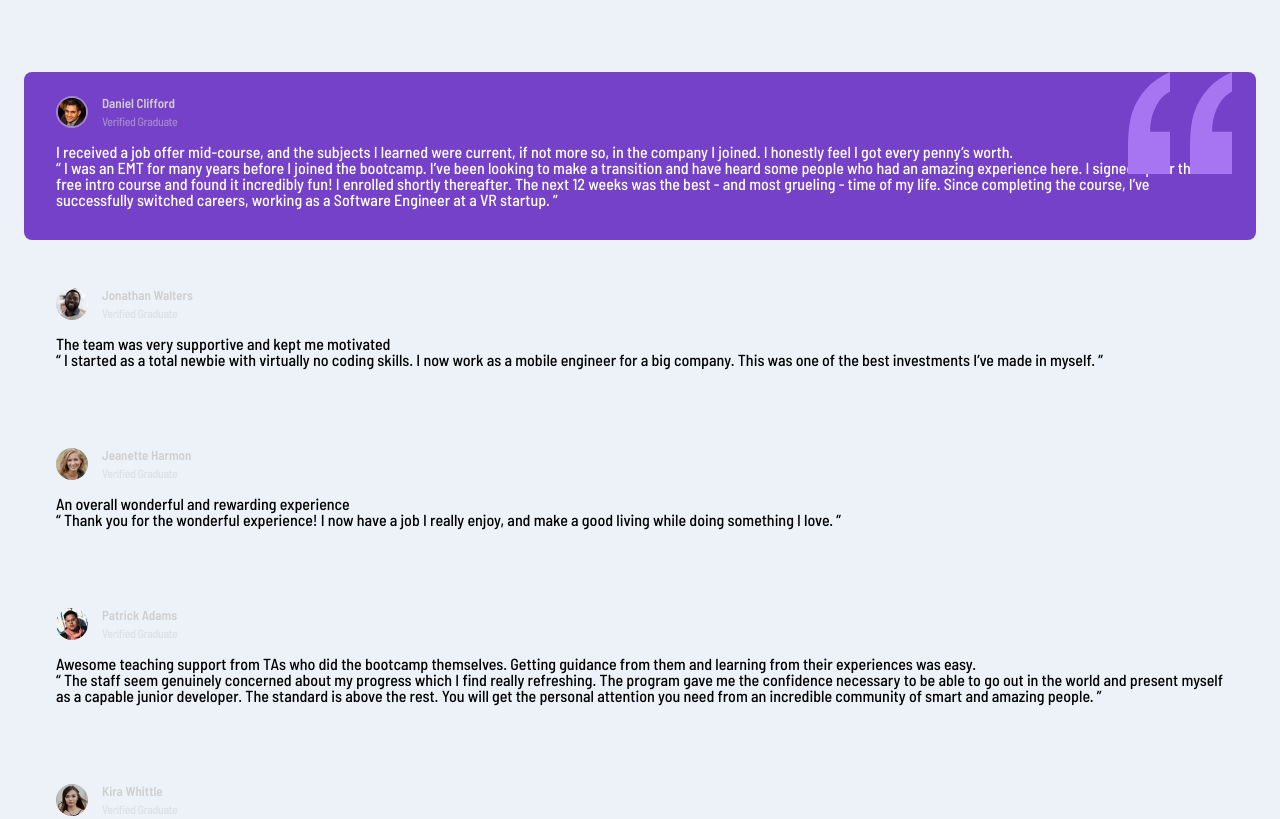
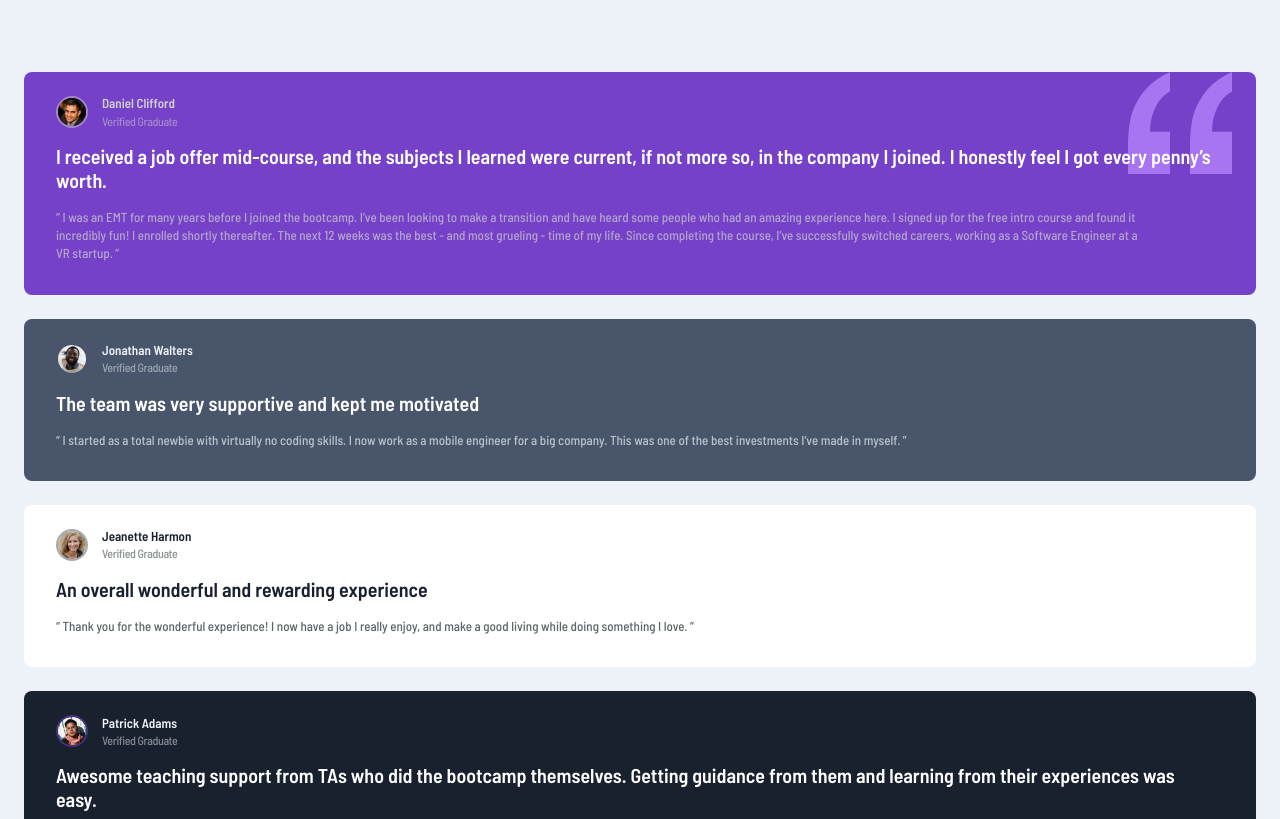
Before and after one commit to KP1976/testimonials-grid-section, a plain HTML site: page index.html in a window 1280 px wide. Shown: the top 819 px of the page. Drawn offline with Linux system fonts and the light colour scheme.

Commit message:
Implements different color schemes for specific card variants.

```diff
--- a/scss/abstracts/_variables.scss
+++ b/scss/abstracts/_variables.scss
@@ -1,13 +1,20 @@
 // COLORS
 // Primary
 $moderate-violet: hsl(263, 55%, 52%);
+$moderate-violet-50: hsla(263, 55%, 52%, 0.5);
 $very-dark-grayish-blue: hsl(217, 19%, 35%);
+$very-dark-grayish-blue-50: hsla(217, 19%, 35%, 0.5);
 $very-dark-blackish-blue: hsl(219, 29%, 14%);
+$very-dark-blackish-blue-50: hsla(219, 29%, 14%, 0.5);
+$very-dark-blackish-blue-70: hsla(219, 29%, 14%, 0.7);
 
 // Neutral
 $light-gray: hsl(0, 0%, 81%);
 $light-gray-50: hsla(0, 0%, 81%, 0.5);
+$light-gray-70: hsla(0, 0%, 81%, 0.7);
 $light-grayish-blue: hsl(210, 46%, 95%);
+$light-grayish-blue-50: hsla(210, 46%, 95%, 0.5);
+$light-grayish-blue-70: hsla(210, 46%, 95%, 0.7);
 $white: hsl(0, 0%, 100%);
 
 // TYPOGRAPHY
--- a/scss/components/_card.scss
+++ b/scss/components/_card.scss
@@ -10,6 +10,83 @@
 
     & .card__avatar {
       border: 2px solid $light-gray-50;
+    }
+
+    & .card__name {
+      color: $light-gray;
+    }
+
+    & .card__graduate {
+      color: $light-gray-50;
+    }
+
+    & .card__description {
+      color: $light-gray-70;
+    }
+  }
+
+  &--2,
+  &--4 {
+    background-color: $very-dark-grayish-blue;
+    color: $light-grayish-blue;
+
+    & .card__avatar {
+      border: 2px solid $very-dark-grayish-blue-50;
+    }
+
+    & .card__name {
+      color: $light-grayish-blue;
+    }
+
+    & .card__graduate {
+      color: $light-grayish-blue-50;
+    }
+
+    & .card__description {
+      color: $light-grayish-blue-70;
+      width: 100%;
+    }
+  }
+
+  &--3,
+  &--5 {
+    background-color: $white;
+
+    & .card__avatar {
+      border: 2px solid $very-dark-grayish-blue-50;
+    }
+
+    & .card__name {
+      color: $very-dark-blackish-blue;
+    }
+
+    & .card__graduate {
+      color: $very-dark-blackish-blue-50;
+    }
+
+    & .card__description {
+      color: $very-dark-blackish-blue-70;
+      width: 99.5%;
+    }
+  }
+
+  &--4 {
+    background-color: $very-dark-blackish-blue;
+    color: $light-grayish-blue;
+
+    & .card__avatar {
+      border: 2px solid $moderate-violet-50;
+    }
+
+    & .card__description {
+      width: 98%;
+    }
+  }
+
+  &--3,
+  &--5 {
+    & .card__title {
+      color: $very-dark-blackish-blue;
     }
   }
 
@@ -34,15 +111,33 @@
   }
 
   &__name {
-    color: $light-gray;
     font-size: $font-size-13;
     font-weight: 600;
   }
 
   &__graduate {
-    color: $light-gray-50;
     font-size: $font-size-12;
     font-weight: 500;
     letter-spacing: $letter-spacing--0_4;
   }
+
+  &__text {
+    @include flex-column($space-16);
+    z-index: 1;
+  }
+
+  &__title {
+    color: $white;
+    font-size: $font-size-20;
+    font-weight: 600;
+    line-height: $line-height-120;
+    width: 99.5%;
+  }
+
+  &__description {
+    font-size: $font-size-13;
+    font-weight: 500;
+    line-height: $line-height-140;
+    width: 94%;
+  }
 }
```
Also changed, not shown: css/main.css.
